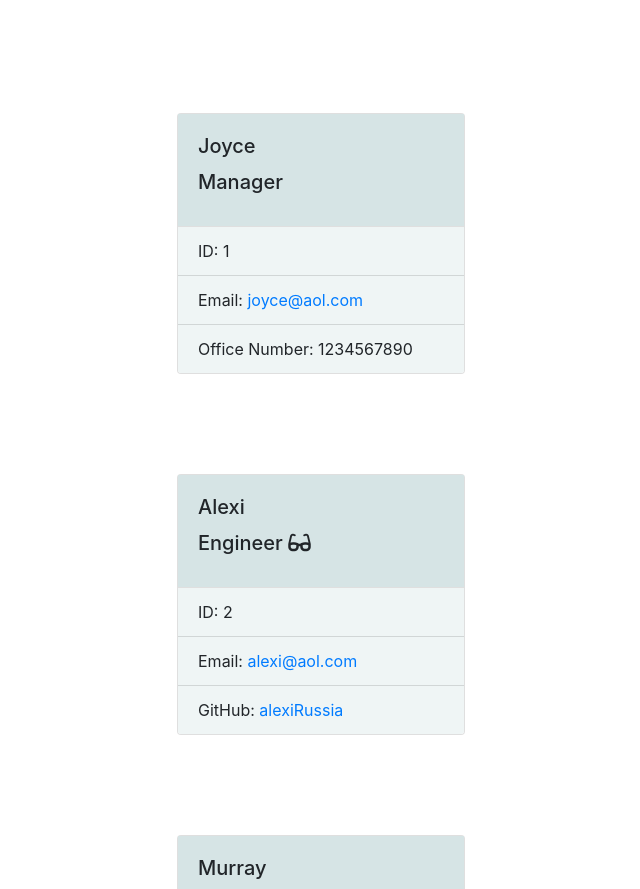
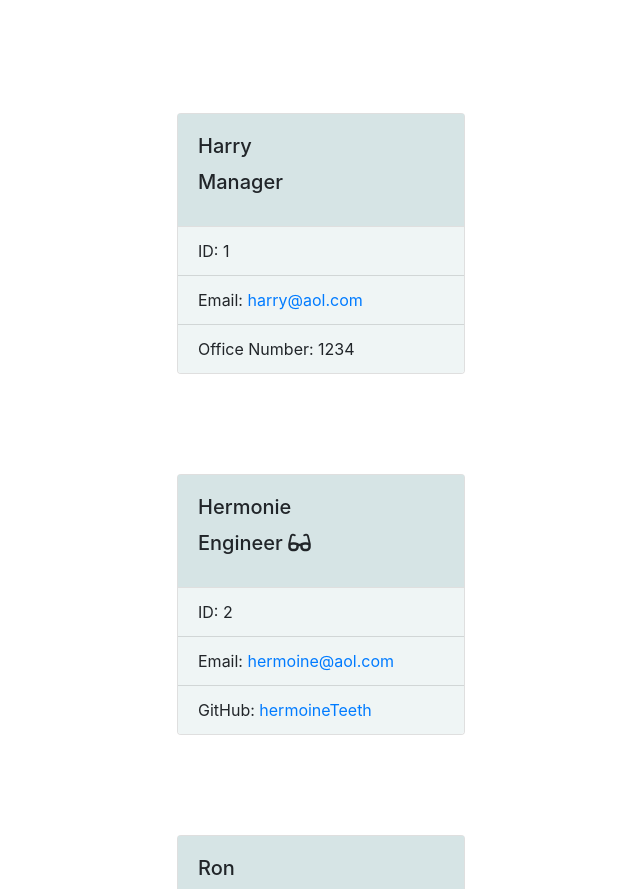
Before and after one commit to Audrey-505/Staff-Write-Up, a website: page index.html in a window 1280 px wide. Shown: the part 59-948 px from the top of the page, without its empty margins (319-959 px from the left). Drawn offline with nearby package versions, Linux system fonts and the light colour scheme.

Commit message:
formatted document

```diff
--- a/index.html
+++ b/index.html
@@ -16,36 +16,36 @@
 
     <div class="card" style="width: 18rem;">
     <div class="card-body">
-    <h5 class="card-title">Joyce</h5>
+    <h5 class="card-title">Harry</h5>
     <h5 class="card-title">Manager <i class="bi bi-clipboard"></i></h5>
     </div>
     <ul class="list-group list-group-flush">
     <li class="list-group-item">ID: 1</li>
-    <li class="list-group-item">Email: <a href="mailto:joyce@aol.com">joyce@aol.com</a></li>
-    <li class="list-group-item">Office Number: 1234567890</li>
+    <li class="list-group-item">Email: <a href="mailto:harry@aol.com">harry@aol.com</a></li>
+    <li class="list-group-item">Office Number: 1234</li>
     </ul>
     </div>
     </div>
     <div class="card" style="width: 18rem;">
     <div class="card-body">
-    <h5 class="card-title">Alexi</h5>
+    <h5 class="card-title">Hermonie</h5>
     <h5 class="card-title">Engineer <i class="fa-solid fa-glasses"></i></h5>
     </div>
     <ul class="list-group list-group-flush">
     <li class="list-group-item">ID: 2</li>
-    <li class="list-group-item">Email: <a href="mailto:alexi@aol.com">alexi@aol.com</a></li>
-    <li class="list-group-item">GitHub: <a href="https://github.com/alexiRussia">alexiRussia</a></li>
+    <li class="list-group-item">Email: <a href="mailto:hermoine@aol.com">hermoine@aol.com</a></li>
+    <li class="list-group-item">GitHub: <a href="https://github.com/hermoineTeeth">hermoineTeeth</a></li>
     </ul>
     </div>
     </div>
     <div class="card" style="width: 18rem;">
     <div class="card-body">
-    <h5 class="card-title">Murray</h5>
+    <h5 class="card-title">Ron</h5>
     <h5 class="card-title">Intern <i class="fa-solid fa-graduation-cap"></i></h5>
     </div>
     <ul class="list-group list-group-flush">
     <li class="list-group-item">ID: 3</li>
-    <li class="list-group-item">Email: <a href="mailto:murray@aol.com">murray@aol.com</a></li>
+    <li class="list-group-item">Email: <a href="mailto:ron@aol.com">ron@aol.com</a></li>
     <li class="list-group-item">School: Hogwarts</li>
     </ul>
     </div>
```
Also changed, not shown: index.js (+9 -9 lines).
